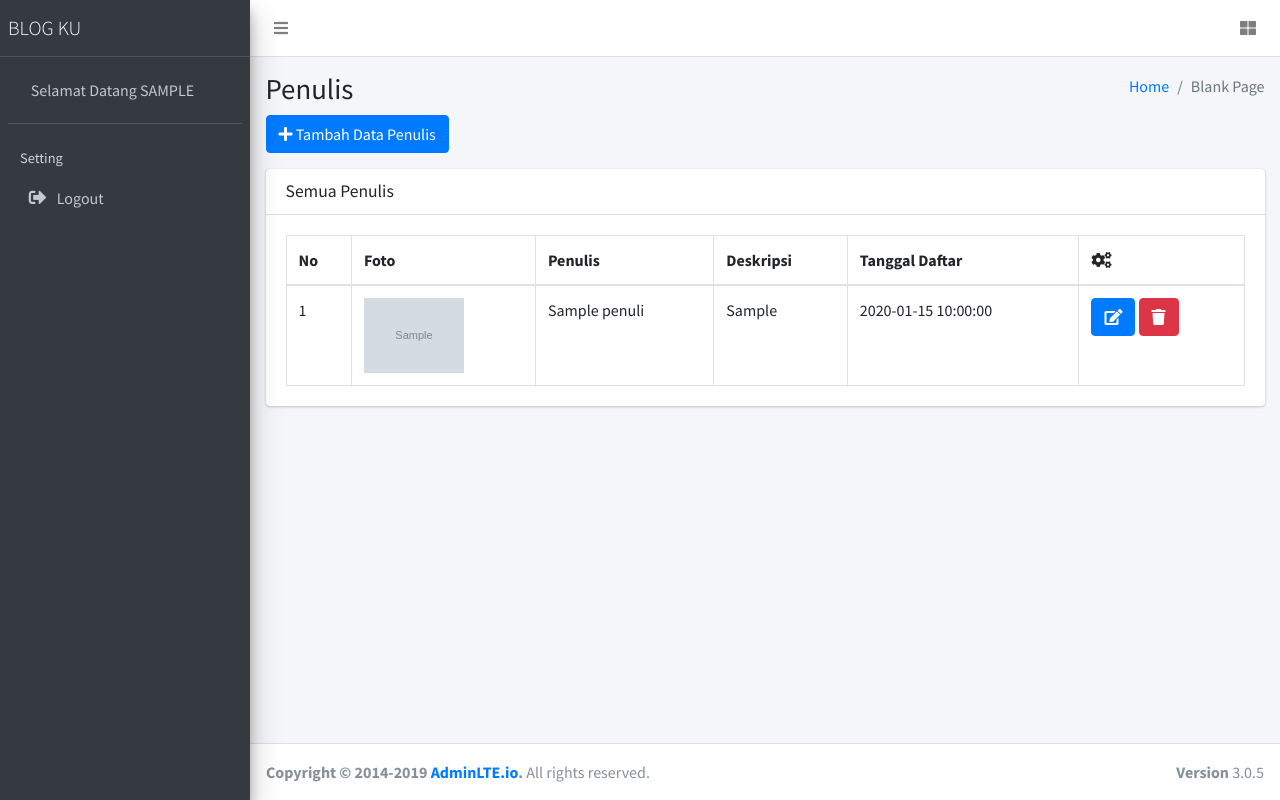
After one commit to ridho008/blogku-ci-3, a CodeIgniter app: page /blogku-ci-3/admin/penulis in a window 1280 px wide. The commit adds this page. Run offline with CodeIgniter, Linux system fonts and the light colour scheme; the visitor is signed in with stand-in values (Sample User, id 1); tables that the repository leaves empty or names only in its code hold one stand-in row (values such as "Sample post"); grey boxes marked "Sample" are stand-in pictures; some libraries are stand-ins or nearby versions.

Commit message:
crud penulis & kategori

```diff
--- a/application/controllers/admin/Dashboard.php
+++ b/application/controllers/admin/Dashboard.php
@@ -13,6 +13,8 @@ class Dashboard extends CI_Controller {
 	{
 		$data['title'] = 'Dashboard';
 		$data['user'] = $this->db->get_where('users', ['username' => $this->session->userdata('username')])->row_array();
+		$data['kategori'] = $this->db->get('kategori')->num_rows();
+		$data['penulis'] = $this->db->get('penulis')->num_rows();
 		$this->load->view('layout/header', $data);
 		$this->load->view('layout/navbar', $data);
 		$this->load->view('admin/dashboard', $data);
--- /dev/null
+++ b/application/controllers/admin/Penulis.php
@@ -0,0 +1,75 @@
+<?php
+defined('BASEPATH') OR exit('No direct script access allowed');
+
+class Penulis extends CI_Controller {
+	public function __construct()
+	{
+		parent::__construct();
+		cekSession();
+		cekAksesUser();
+		$this->load->model('Penulis_model');
+		$this->load->model('Auth_model');
+		$this->load->library('form_validation');
+	}
+
+	public function index()
+	{
+		$data['title'] = 'Penulis';
+		$data['user'] = $this->db->get_where('users', ['username' => $this->session->userdata('username')])->row_array();
+		$data['penulis'] = $this->db->get('penulis')->result_array();
+		$this->db->where('id_user >', '1'); //menghilangkan select admin di bagian tambah data penulis.
+		$data['users'] = $this->db->get('users')->result_array();
+
+		$this->form_validation->set_rules('nama', 'Nama Penulis', 'required|trim');
+		$this->form_validation->set_rules('user', 'User', 'required|trim');
+		$this->form_validation->set_rules('desk_penulis', 'Deskripsi Singkat', 'required|trim');
+		if($this->form_validation->run() == FALSE) {
+			$this->load->view('layout/header', $data);
+			$this->load->view('layout/navbar', $data);
+			$this->load->view('admin/penulis/index', $data);
+			$this->load->view('layout/footer');
+		} else {
+			$this->Penulis_model->tambahDataPenulis();
+			$this->session->set_flashdata('pesan', '<div class="alert alert-success" role="alert"><i class="fas fa-info"></i> Penulis Berhasil Ditambahkan.</div>');
+			redirect('admin/penulis');
+		}
+	}
+
+	public function tambahPenulis()
+	{
+		$data['title'] = 'Penulis';
+		$this->form_validation->set_rules('username', 'Username', 'required|trim|is_unique[users.username]');
+		$this->form_validation->set_rules('password1', 'Password', 'required|trim|matches[password2]|min_length[3]');
+		$this->form_validation->set_rules('password2', 'Password', 'required|trim|matches[password1]');
+		if($this->form_validation->run() == FALSE) {
+			$this->index();
+		} else {
+			$this->Auth_model->tambahUser();
+			$this->session->set_flashdata('pesan', '<div class="alert alert-success" role="alert">Penulis Berhasil Dibuat.');
+			redirect('admin/penulis');
+		}
+	}
+
+	public function getpenulis()
+	{
+		echo json_encode($this->Penulis_model->getPenulisById($_POST['id'])->row_array());
+	}
+
+	public function ubahpenulis()
+	{
+		$this->Penulis_model->ubahDataPenulis($_POST);
+		$this->session->set_flashdata('pesan', '<div class="alert alert-success" role="alert"><i class="fas fa-info"></i> Penulis Berhasil Diubah.</div>');
+		redirect('admin/penulis');
+	}
+
+	public function hapus($id)
+	{
+		$result = $this->db->get_where('penulis', ['id_penulis' => $id])->row_array();
+		$fotoPenulis = $result['foto_penulis'];
+		unlink('assets/theme_admin/img/penulis/' . $fotoPenulis);
+		$this->db->delete('penulis', ['id_penulis' => $id]);
+		$this->session->set_flashdata('pesan', '<div class="alert alert-success" role="alert"><i class="fas fa-trash"></i> Penulis Berhasil Dihapus.</div>');
+		redirect('admin/penulis');
+	}
+
+}
--- /dev/null
+++ b/application/models/Penulis_model.php
@@ -0,0 +1,85 @@
+<?php
+defined('BASEPATH') OR exit('No direct script access allowed');
+
+class Penulis_model extends CI_Model {
+	public function tambahDataPenulis()
+	{
+		$foto = $_FILES['foto_penulis']['name'];
+		if($foto) {
+			$config['upload_path']          = './assets/theme_admin/img/penulis/';
+            $config['allowed_types']        = 'jpg|png';
+            $config['max_size']             = 2048;
+
+            $this->load->library('upload', $config);
+
+            if (!$this->upload->do_upload('foto_penulis'))
+            {
+                $error = array('error' => $this->upload->display_errors());
+                $this->load->view('admin/penulis/index', $error);
+            }
+            else
+            {
+                $this->upload->data('file_name');
+            }
+		} else {
+			$this->session->set_flashdata('pesan', '<div class="alert alert-alert" role="alert"><i class="fas fa-info"></i> Foto Penulis Belum Anda Upload.</div>');
+			redirect('admin/penulis');
+		}
+
+		$data = [
+			'id_user' => html_escape($this->input->post('user', true)),
+			'tgl_daftar' => date('Y-m-d'),
+			'nama_penulis' => html_escape($this->input->post('nama', true)),
+			'foto_penulis' => $foto,
+			'desk_penulis' => html_escape($this->input->post('desk_penulis', true)),
+		];
+
+		$this->db->insert('penulis', $data);
+	}
+
+	public function ubahDataPenulis($data)
+	{
+		$id_penulis = $data['id_penulis'];
+		$foto = $_FILES['foto_penulis']['name'];
+		// var_dump($data); die;
+		if($foto) {
+			$config['upload_path']          = './assets/theme_admin/img/penulis/';
+            $config['allowed_types']        = 'jpg|png';
+            $config['max_size']             = 2048;
+
+            $this->load->library('upload', $config);
+
+            if (!$this->upload->do_upload('foto_penulis'))
+            {
+                $error = array('error' => $this->upload->display_errors());
+                $this->load->view('admin/penulis/index', $error);
+            }
+            else
+            {
+            	$fotoPenulisLama = $data['fotoPenulisLama'];
+            	$result = $this->db->get_where('penulis', ['id_penulis' => $id_penulis])->row_array();
+            	$fotoPenulis = $result['foto_penulis'];
+            	if($fotoPenulisLama == $fotoPenulis) {
+            		unlink(FCPATH . 'assets/theme_admin/img/penulis/' . $fotoPenulis);
+            	}
+                $fotoBaruPenulis = $this->upload->data('file_name');
+            	$fotoBaruPenulis = $this->db->set('foto_penulis', $fotoBaruPenulis);
+            }
+		}
+
+		$arr = [
+			'id_user' => html_escape($data['user']),
+			'nama_penulis' => html_escape($data['nama']),
+			'desk_penulis' => html_escape($data['desk_penulis']),
+		];
+
+		$this->db->where('id_penulis', $id_penulis);
+		$this->db->update('penulis', $arr);
+	}
+
+	public function getPenulisById($id)
+	{
+		return $this->db->get_where('penulis', ['id_penulis' => $id]);
+	}
+
+}
--- a/application/views/admin/dashboard.php
+++ b/application/views/admin/dashboard.php
@@ -34,7 +34,7 @@
             <!-- small box -->
             <div class="small-box bg-success">
               <div class="inner">
-                <h3>53<sup style="font-size: 20px">%</sup></h3>
+                <h3><?= $kategori; ?></h3>
 
                 <p>Kategori</p>
               </div>
@@ -64,7 +64,7 @@
             <!-- small box -->
             <div class="small-box bg-danger">
               <div class="inner">
-                <h3>65</h3>
+                <h3><?= $penulis; ?></h3>
 
                 <p>Penulis</p>
               </div>
--- /dev/null
+++ b/application/views/admin/penulis/index.php
@@ -0,0 +1,160 @@
+<!-- Content Wrapper. Contains page content -->
+  <div class="content-wrapper">
+    <!-- Content Header (Page header) -->
+    <section class="content-header">
+      <div class="container-fluid">
+        <div class="row mb-2">
+          <div class="col-sm-6">
+            <h1><?= $title; ?></h1>
+          </div>
+          <div class="col-sm-6">
+            <ol class="breadcrumb float-sm-right">
+              <li class="breadcrumb-item"><a href="#">Home</a></li>
+              <li class="breadcrumb-item active">Blank Page</li>
+            </ol>
+          </div>
+        </div>
+        <div class="row">
+        	<div class="col-md">
+        		<div class="row">
+        			<div class="col-md-6">
+        				<button type="button" class="btn btn-primary mb-3 tombolTambahPenulis" data-toggle="modal" data-target="#formModalPenulis">
+        				  <i class="fas fa-plus"></i> Tambah Data Penulis
+        				</button>
+                <?php if(validation_errors()) : ?>
+                  <div class="alert alert-danger" role="alert"><i class="fas fa-info"></i> <?= validation_errors(); ?></div>
+                <?php endif; ?>
+        		    <?= $this->session->flashdata('pesan'); ?>
+        			</div>
+        		</div>
+        		<div class="card">
+              <div class="card-header">
+                <h3 class="card-title">Semua Penulis</h3>
+              </div>
+              <!-- /.card-header -->
+              <div class="card-body">
+                <table class="table table-bordered">
+                  <thead>
+                    <tr>
+                      <th>No</th>
+                      <th>Foto</th>
+                      <th>Penulis</th>
+                      <th>Deskripsi</th>
+                      <th>Tanggal Daftar</th>
+                      <th><i class="fas fa-cogs"></i></th>
+                    </tr>
+                  </thead>
+                  <tbody>
+                  	<?php $no = 1; foreach($penulis as $p) : ?>
+                    <tr>
+                    	<td><?= $no++; ?></td>
+                    	<td>
+                       <img src="<?= base_url('assets/theme_admin/img/penulis/') . $p['foto_penulis']; ?>" width="100">
+                      </td>
+                      <td><?= $p['nama_penulis']; ?></td>
+                      <td><?= $p['desk_penulis']; ?></td>
+                      <td><?= $p['tgl_daftar']; ?></td>
+                    	<td>
+                    		<button type="button" class="btn btn-primary tombolUbahPenulis" data-id="<?= $p['id_penulis']; ?>" data-toggle="modal" data-target="#formModalPenulis">
+                    		  <i class="fas fa-edit"></i>
+                    		</button>
+                    		<a href="<?= base_url('admin/penulis/hapus/') . $p['id_penulis']; ?>" onclick="return confirm('Yakin ?')" class="btn btn-danger"><i class="fas fa-trash"></i></a>
+                    	</td>
+                    </tr>
+                  	<?php endforeach; ?>
+                  </tbody>
+                </table>
+              </div>
+              <!-- /.card-body -->
+            </div>
+            <!-- /.card -->
+        	</div>
+        </div>
+        <!-- /.row -->
+      </div><!-- /.container-fluid -->
+    </section>
+
+<!-- Modal -->
+<div class="modal fade" id="formModalPenulis" tabindex="-1" aria-labelledby="formModalPenulisLabel" aria-hidden="true">
+  <div class="modal-dialog">
+    <div class="modal-content">
+      <div class="modal-header">
+        <h5 class="modal-title" id="formModalPenulisLabel">Tambah Penulis</h5>
+        <button type="button" class="close" data-dismiss="modal" aria-label="Close">
+          <span aria-hidden="true">&times;</span>
+        </button>
+      </div>
+      <div class="modal-body">
+        <div class="alert alert-warning" role="alert"><i class="fas fa-info-circle"></i> Untuk menambahkan penulis, tambahkan user penulis terlebih dahulu sebelum mengisi <strong>data penulis</strong></div>
+        <ul class="nav nav-tabs" id="myTab" role="tablist">
+          <li class="nav-item" role="presentation">
+            <a class="nav-link active" id="home-tab" data-toggle="tab" href="#home" role="tab" aria-controls="home" aria-selected="true">Data Penulis</a>
+          </li>
+          <li class="nav-item" role="presentation">
+            <a class="nav-link" id="profile-tab" data-toggle="tab" href="#profile" role="tab" aria-controls="profile" aria-selected="false">Tambah Penulis</a>
+          </li>
+        </ul>
+        <div class="tab-content" id="myTabContent">
+          <div class="tab-pane fade show active" id="home" role="tabpanel" aria-labelledby="home-tab">
+            <?= form_open_multipart('admin/penulis'); ?>
+            <input type="hidden" name="id_penulis" id="id_penulis">
+            <div class="form-group">
+              <label for="user">Penulis</label>
+              <select name="user" id="user" class="form-control">
+                <option value="">-- Pilih Penulis --</option>
+                <?php foreach($users as $u) : ?>
+                  <option value="<?= $u['id_user']; ?>"><?= $u['username']; ?></option>
+                <?php endforeach; ?>
+              </select>
+              <small class="muted text-danger"><?= form_error('user'); ?></small>
+            </div>
+            <div class="form-group">
+              <label for="nama">Nama Penulis</label>
+              <input type="text" name="nama" id="nama" class="form-control">
+              <small class="muted text-danger"><?= form_error('nama'); ?></small>
+            </div>
+            <div class="form-group">
+              <label for="desk_penulis">Deskripsi Singkat</label>
+              <textarea name="desk_penulis" id="desk_penulis" class="form-control"></textarea>
+              <small class="muted text-danger"><?= form_error('desk_penulis'); ?></small>
+            </div>
+            <div class="form-group">
+              <label for="foto_penulis">Foto</label><br>
+              <img src="" id="tampilFotoPenulis" width="100">
+              <input type="file" name="foto_penulis" id="foto_penulis" class="form-control-file">
+              <input type="hidden" name="fotoPenulisLama" id="fotoPenulisLama" class="form-control-file">
+            </div>
+            <div class="modal-footer modal-penulis">
+              <button type="button" class="btn btn-secondary" data-dismiss="modal">Close</button>
+              <button type="submit" class="btn btn-primary">Tambah</button>
+            </div>
+            <?= form_close(); ?>
+          </div>
+          <div class="tab-pane fade" id="profile" role="tabpanel" aria-labelledby="profile-tab">
+            <?= form_open('admin/penulis/tambahPenulis'); ?>
+            <div class="form-group">
+              <label for="username">Username</label>
+              <input type="text" name="username" id="username" class="form-control">
+              <small class="muted text-danger"><?= form_error('username'); ?></small>
+            </div>
+            <div class="form-group">
+              <label for="password">Password</label>
+              <input type="password" name="password1" id="password1" class="form-control">
+              <small class="muted text-danger"><?= form_error('password1'); ?></small>
+            </div>
+            <div class="form-group">
+              <label for="password">Konfirmasi Password</label>
+              <input type="password" name="password2" id="password2" class="form-control">
+              <small class="muted text-danger"><?= form_error('password2'); ?></small>
+            </div>
+            <div class="modal-footer">
+              <button type="button" class="btn btn-secondary" data-dismiss="modal">Close</button>
+              <button type="submit" class="btn btn-primary">Tambah</button>
+            </div>
+            <?= form_close(); ?>
+          </div>
+        </div>
+      </div>
+    </div>
+  </div>
+</div>
--- a/application/views/layout/footer.php
+++ b/application/views/layout/footer.php
@@ -30,5 +30,6 @@
 <script src="<?= base_url('/assets/theme_admin/'); ?>dist/js/adminlte.min.js"></script>
 <!-- AdminLTE for demo purposes -->
 <script src="<?= base_url('/assets/theme_admin/'); ?>dist/js/demo.js"></script>
+<script src="<?= base_url('/assets/theme_admin/'); ?>js/myscript.js"></script>
 </body>
 </html>
--- /dev/null
+++ b/assets/theme_admin/js/myscript.js
@@ -0,0 +1,58 @@
+$(function() {
+	$('.tombolTambahKategori').click(function() {
+		$('#formModalKategoriLabel').html('Tambah Data Kategori');
+	});
+
+	$('.tombolUbahKategori').click(function() {
+		$('#formModalKategoriLabel').html('Ubah Data Kategori');
+		$('.modal-body form').attr('action', 'http://localhost/blogku-ci-3/admin/kategori/ubahKategori');
+
+		const id = $(this).data('id');
+
+		$.ajax({
+			url: 'http://localhost/blogku-ci-3/admin/kategori/getKategori',
+			method: 'post',
+			dataType: 'json',
+			data: {id: id},
+			success: function(data)
+			{
+				// console.log(data);
+				$('#id_kategori').val(data.id_kategori);
+				$('#kategori').val(data.nama_kategori);
+			}
+		});
+	});
+
+
+	$('.tombolTambahPenulis').click(function() {
+		$('#formModalPenulisLabel').html('Tambah Data Penulis');
+		$('#profile-tab').show();
+	});
+
+	$('.tombolUbahPenulis').click(function() {
+		$('#formModalPenulisLabel').html('Ubah Data Penulis');
+		$('.modal-penulis button[type=submit]').html('Ubah')
+		$('.modal-body form').attr('action', 'http://localhost/blogku-ci-3/admin/penulis/ubahpenulis');
+		$('#profile-tab').hide();
+		const id = $(this).data('id');
+
+		$.ajax({
+			url: 'http://localhost/blogku-ci-3/admin/penulis/getpenulis',
+			method: 'post',
+			dataType: 'json',
+			data: {id: id},
+			success: function(data)
+			{
+				// console.log(data);
+				$('#id_penulis').val(data.id_penulis);
+				$('#user').val(data.id_user);
+				$('#nama').val(data.nama_penulis);
+				$('#desk_penulis').val(data.desk_penulis);
+				$('#fotoPenulisLama').val(data.foto_penulis);
+				$('#tampilFotoPenulis').attr('src', 'http://localhost/blogku-ci-3/assets/theme_admin/img/penulis/' + data.foto_penulis);
+			}
+		});
+	});
+
+
+});
```
Also changed, not shown: application/controllers/admin/Kategori.php (added, +52 -0 lines), application/models/Kategori_model.php (added, +30 -0 lines), application/views/admin/kategori/index.php (added, +91 -0 lines), assets/theme_admin/img/penulis/user1-128x128.jpg (added), assets/theme_admin/img/penulis/user2-160x160.jpg (added).
